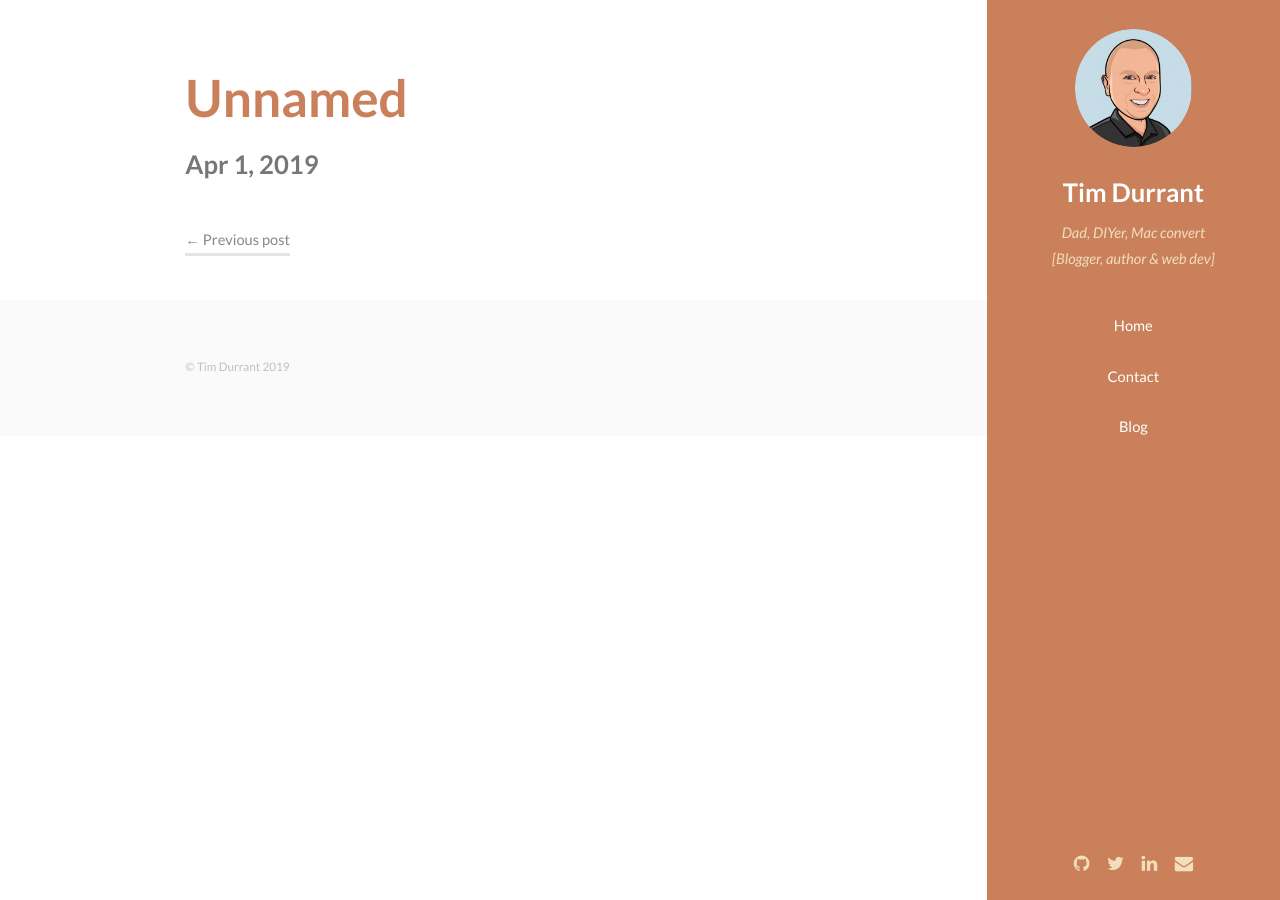
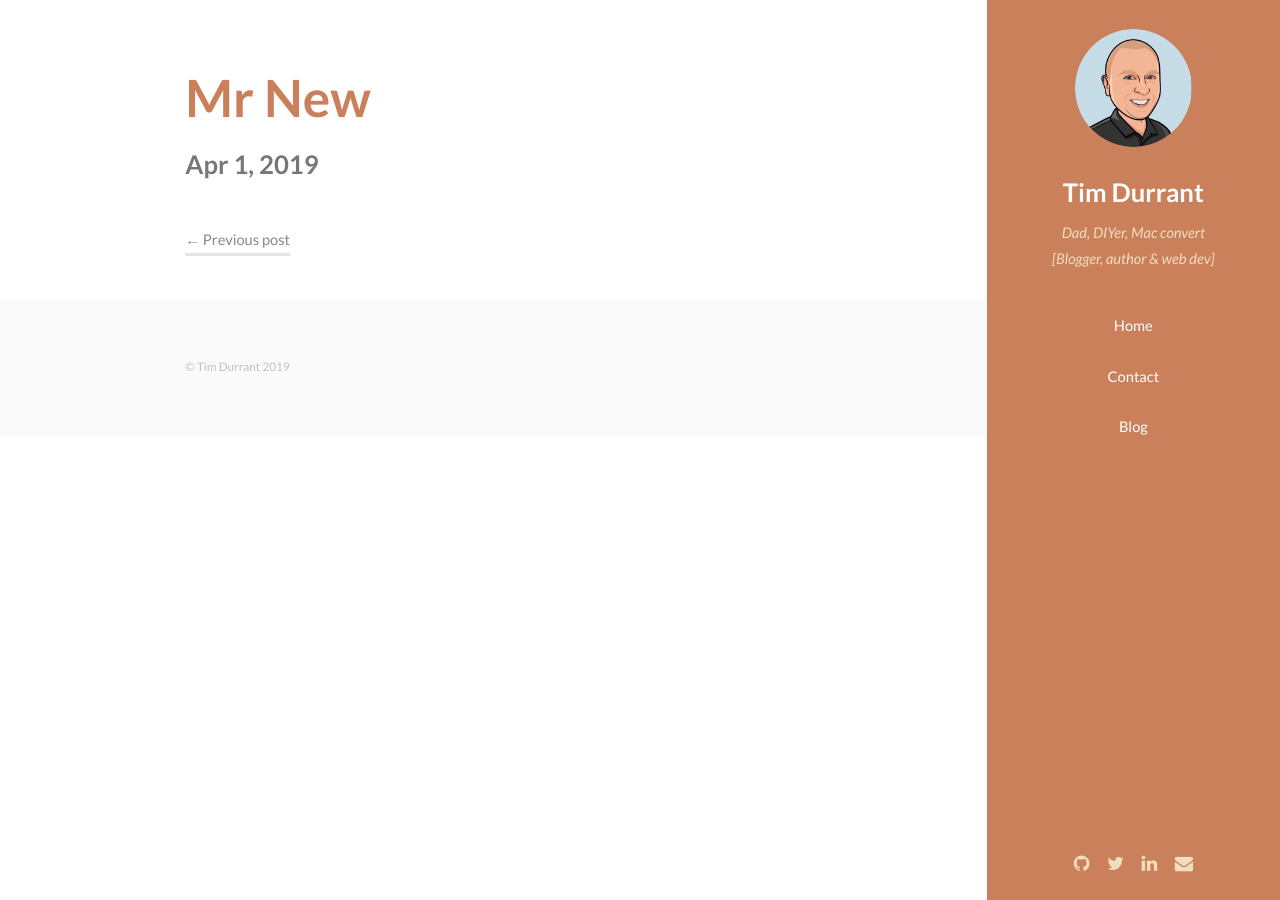
Before and after one commit to tim-durrant/timdurrant.com, a Jekyll site: the page built from _posts/2019-04-01-the-post-9740.md, in a window 1280 px wide. Built offline with Jekyll 4.4.1, drawn with Linux system fonts in a browser that asks for light colours.

Commit message:
Update Blog “2019-04-01-the-post-9740”

```diff
--- a/_posts/2019-04-01-the-post-9740.md
+++ b/_posts/2019-04-01-the-post-9740.md
@@ -1,7 +1,7 @@
 ---
-title: Unnamed
-date: 2019-04-01 00:00:00 Z
 layout: post
-thumbnail: "/images/screen-shot-2019-03-31-at-7.16.07-am.png"
+title: Mr New
+date: 2019-04-01T00:00:00.000Z
+thumbnail: /images/screen-shot-2019-03-31-at-7.16.07-am.png
 rating: 1
 ---
```
